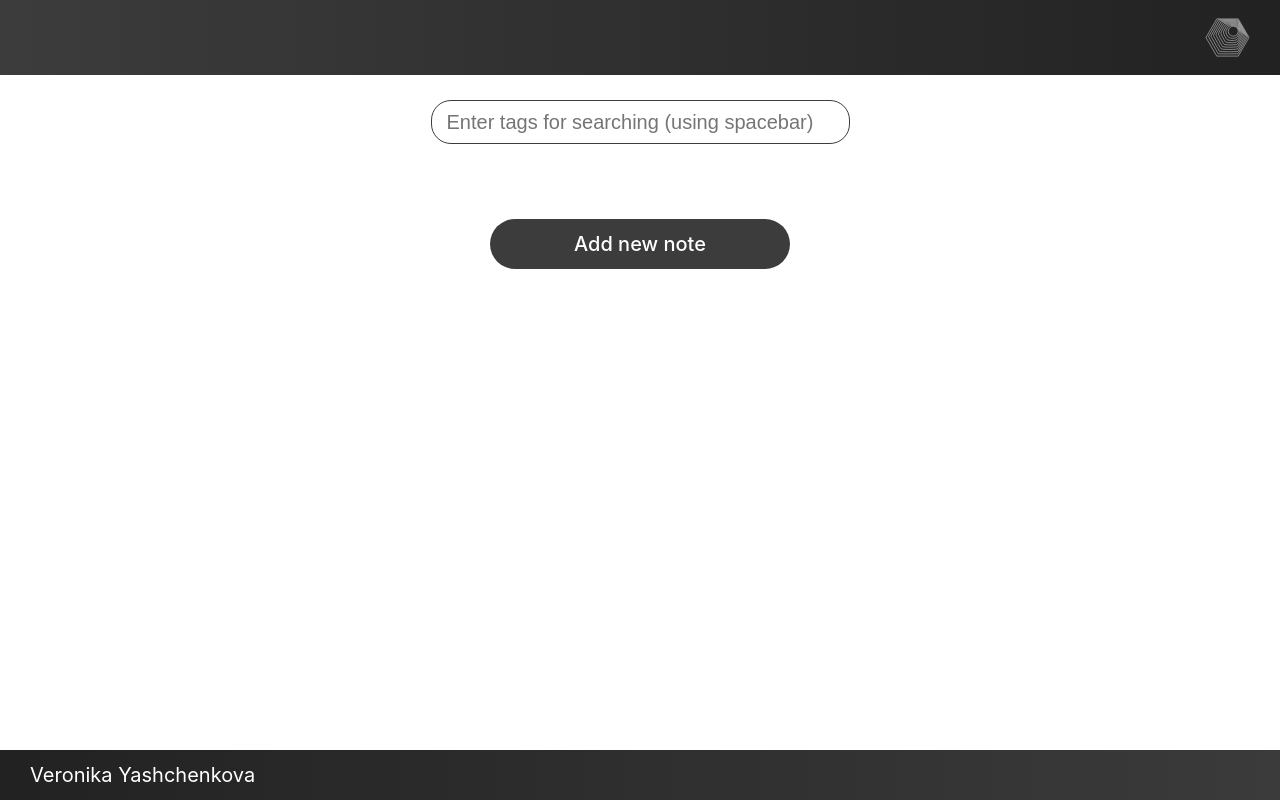
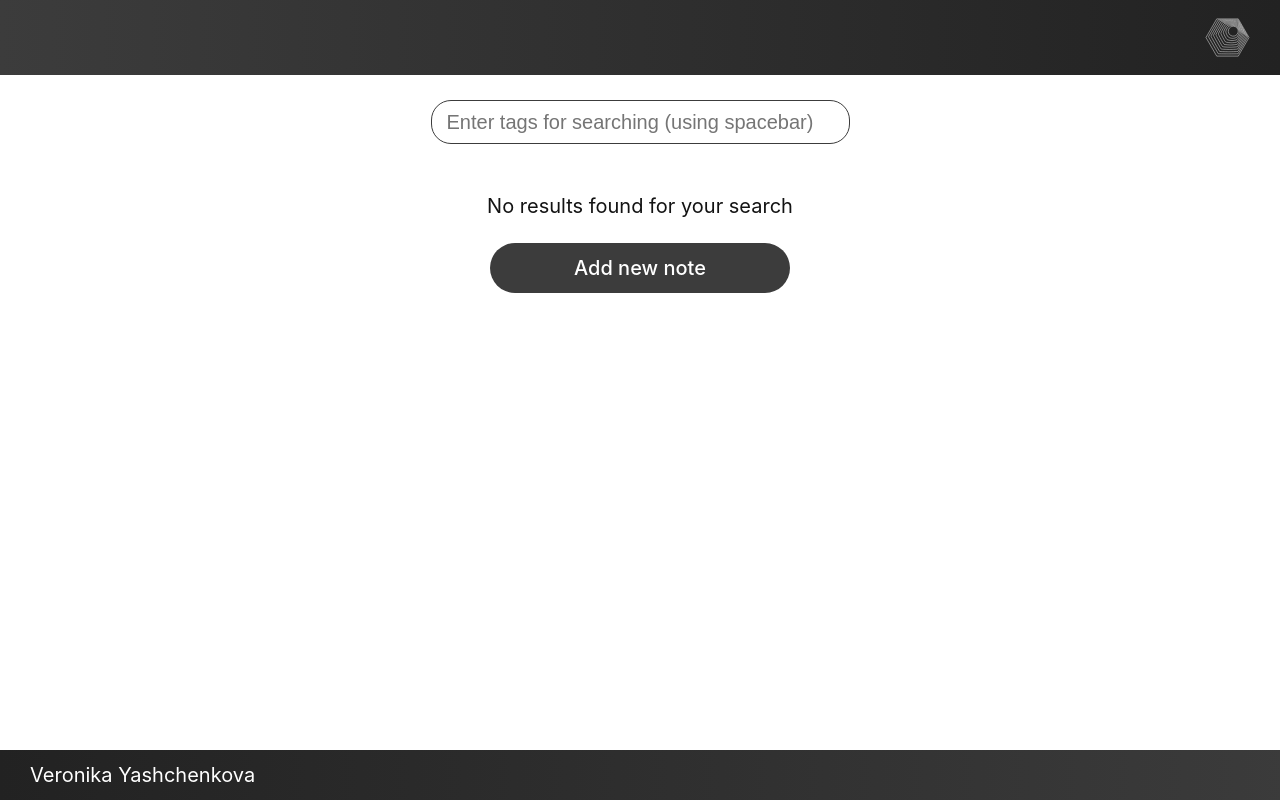
Before and after one commit to Aiyoy/project-text-editor-notes-with-tags, a React (Create React App) app: page / in a window 1280 px wide. Built offline with nearby package versions, Linux system fonts and the light colour scheme.

Commit message:
feat: add message if result not found

```diff
--- a/src/Constants/constants.ts
+++ b/src/Constants/constants.ts
@@ -23,3 +23,4 @@ export const tagType = {
   withoutDelete: 'withoutDelete',
 };
 export const searchPlaceholder = 'Enter tags for searching (using spacebar)';
+export const searchError = 'No results found for your search';
--- a/src/NotesContainer/NotesConteiner.tsx
+++ b/src/NotesContainer/NotesConteiner.tsx
@@ -3,6 +3,7 @@ import { nanoid } from 'nanoid';
 import { useSelector } from 'react-redux';
 
 import Note from '../Note/Note';
+import { searchError } from '../Constants/constants';
 import { selectNotes } from '../Redux/noteSlice';
 import { selectTags } from '../Redux/searchSlice';
 
@@ -36,6 +37,7 @@ const NoteContainer = (): JSX.Element => {
           filteredNotes.map((note: INote) => {
             return <Note key={nanoid()} noteInf={note} />;
           })}
+        {!filteredNotes.length && <div>{searchError}</div>}
       </div>
     </>
   );
```
